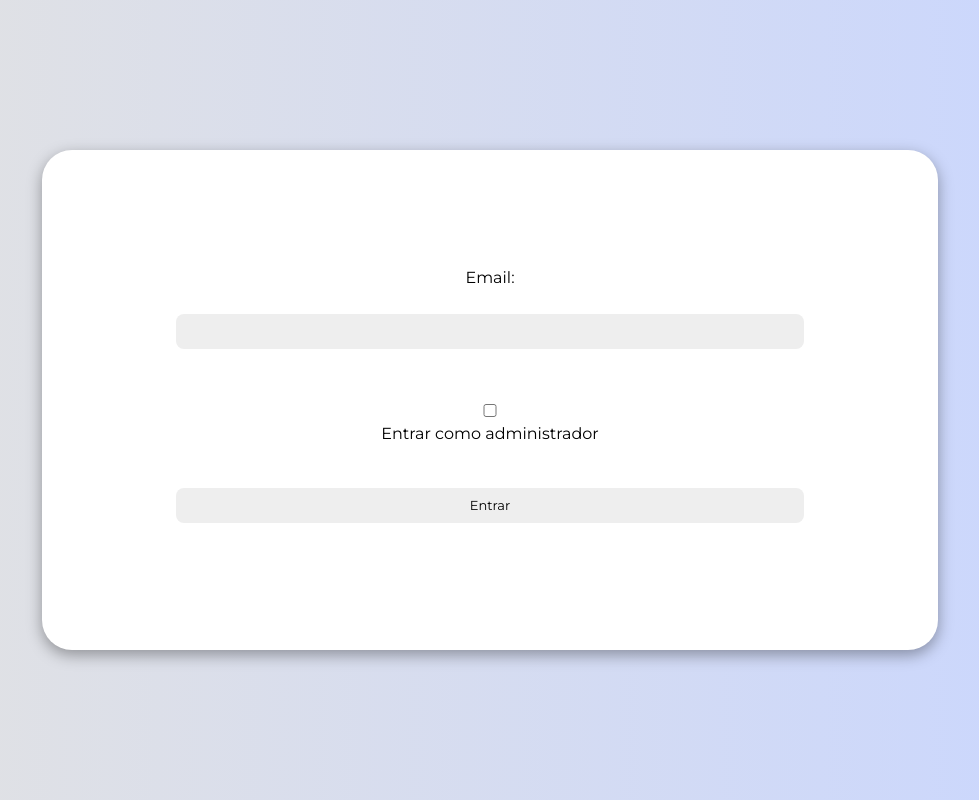
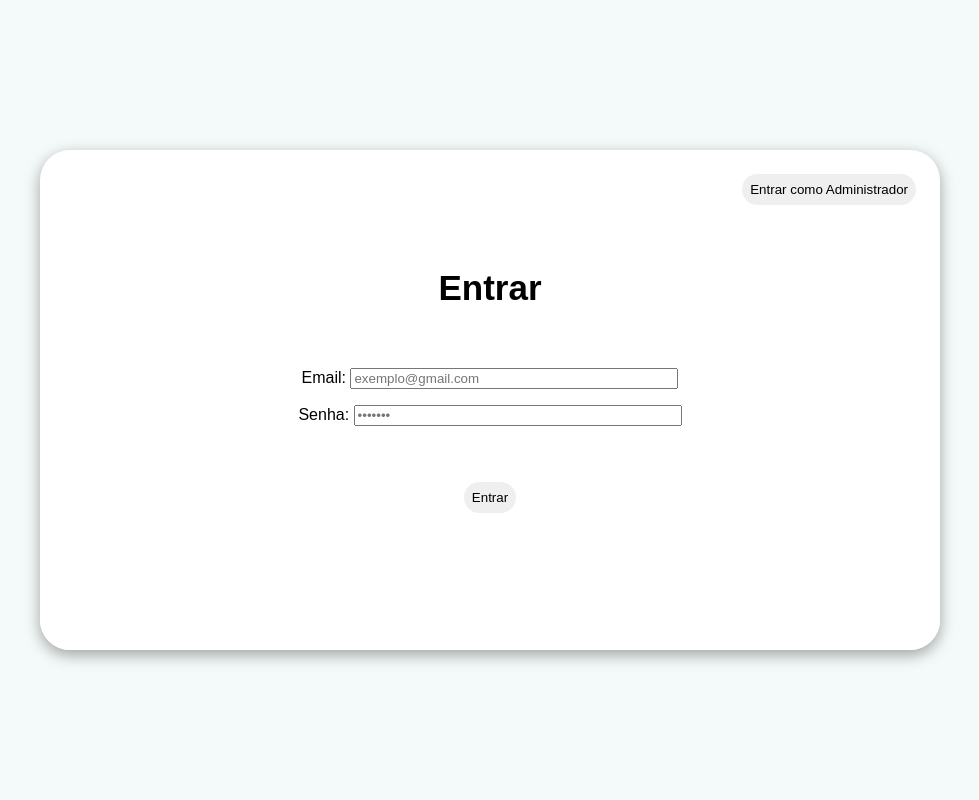
Before and after one commit to WelingtonSousaa/Maratona-De-Programacao, a PHP site: page /indexLogin.html in a window 1280 px wide. Shown: the whole page, without its empty margins (150-1129 px from the left). Run offline with PHP 8.4, Linux system fonts and the light colour scheme.

Commit message:
modificando

```diff
--- a/telaLogin/indexLogin.html
+++ b/telaLogin/indexLogin.html
@@ -1,33 +1,29 @@
 <!DOCTYPE html>
 <html lang="pt-br">
-
 <head>
     <meta charset="UTF-8">
     <meta name="viewport" content="width=device-width, initial-scale=1.0">
-    <!-- Fonte Awesome-->
-    <link rel="stylesheet" href="https://cdnjs.cloudflare.com/ajax/libs/font-awesome/6.4.2/css/all.min.css">
-    <!-- Normalize CSS -->
-    <link rel="stylesheet" href="https://cdnjs.cloudflare.com/ajax/libs/normalize/8.0.1/normalize.min.css"
-        integrity="sha512-NhSC1YmyruXifcj/KFRWoC561YpHpc5Jtzgvbuzx5VozKpWvQ+4nXhPdFgmx8xqexRcpAglTj9sIBWINXa8x5w=="
-        crossorigin="anonymous" referrerpolicy="no-referrer" />
-    <!-- Style CSS -->
+    <title>NOME SITE</title>
     <link rel="stylesheet" href="style.css">
-    <!-- Título da página-->
-    <title>Projeto Integrador I</title>
 </head>
+<body>
+    <div class="login-container">
+        <div class="login-administrador">
+            <button>Entrar como Administrador</button>
+        </div>
+        <h1>Entrar</h1>
 
-<body>
-    <div class="container" id="container">
-        <label for="email">Email:</label><br>
-        <input type="email" id="email" name="email" value=""><br><br>
-
-        <input type="checkbox" id="admin" name="admin" />
-        <label for="admin">Entrar como administrador</label><br /><br />
-        <input type='submit' value='Entrar'>
-
+        <form>
+            <div>
+                <label for="email">Email:</label>
+                <input type="email" id="email" name="email" placeholder="exemplo@gmail.com">
+            </div>
+            <div>
+                <label for="senha">Senha:</label>
+            <input type="password" id="senha" name="senha" placeholder="•••••••">
+            </div>
+            <button>Entrar</button>
+        </form>
     </div>
-
-    <script src="script.js"></script>
 </body>
-
 </html>
--- a/telaLogin/style.css
+++ b/telaLogin/style.css
@@ -1,23 +1,25 @@
-@import url('https://fonts.googleapis.com/css2?family=Montserrat:wght@300;400;500;600;700&display=swap');
-
-* {
+body {
+  font-family: Arial, sans-serif;
+  background-color: #f4faf9;
+  display: flex;
+  justify-content: center;
+  align-items: center;
+  height: 100vh;
   margin: 0;
   padding: 0;
   box-sizing: border-box;
-    font-family: 'Montserrat', sans-serif;
 }
 
-body {
-    background-color: #c9d6ff;
-    background: linear-gradient(to right, #e2e2e2, #c9d6ff);
-    display: flex;
-    align-items: center;
-    justify-content: center;
-    flex-direction: column;
-    height: 100vh;
+.login-container button {
+  border: none;
+  border-radius: 24rem;
+  padding: 0.5rem;
 }
 
-.container {
+.login-container {
+  display: flex;
+  flex-direction: column;
+  gap: 2.5rem;
   background-color: #fff;
   border-radius: 30px;
   box-shadow: 0 5px 15px rgba(0, 0, 0, 0.35);
@@ -25,51 +27,51 @@ body {
   overflow: hidden;
   width: 900px;
   height: 500px;
-    max-width: 70%;
+  max-width: 100%;
   min-height: 480px;
-
-    display: flex;
-    justify-content: center;
-    flex-direction: column;
-    align-items: center;
-}
-.container input {
-    background-color: #eee;
-    border: none;
-    margin: 8px 0;
-    padding: 10px 15px;
-    font-size: 13px;
-    border-radius: 8px;
-    width: 70%;
-    outline: none;
-
-}
-* {
-  margin: 0%;
-  padding: 0%;
-  box-sizing: border-box;
 }
 
-body {
-  width: 100vw;
-  height: 100vh;
-  background-color: #f4faf9;
+.login-container h1 {
+  font-family: Arial, Helvetica, sans-serif;
+  font-size: 35px;
+  margin-bottom: 20px;
+  text-align: center;
 }
 
-.login-container {
-  margin: auto;
-  border-radius: 30px;
-  padding: 20px;
-  width: fit-content;
+.login-administrador {
+  border: none;
+  height: 2rem;
+  border-radius: 0.5rem;
+  text-align: right;
+  right: 50%;
+  margin: 1.5rem 1.5rem 0 0;
 }
 
-form {
+.login-container p {
+  font-size: 14px;
+  margin-bottom: 20px;
+}
+
+.login-container form {
+  background-color: #fff;
   display: flex;
   flex-direction: column;
+  gap: 1rem;
+  padding: 0 40px;
+  height: 100%;
+  align-items: center;
+
+  &>div {
+    &>label :nth-child(2) {
+      padding-left: 0.2rem;
     }
 
-input[type="email"],
-input[type="password"] {
-  padding: 10px;
-  margin-bottom: 10px;
+    &>input {
+      width: 20rem
     }
+  }
+
+  &>button {
+    margin-top: 2.5rem;
+  }
+}
```
Lines whose indentation alone changed are shown as unchanged.
